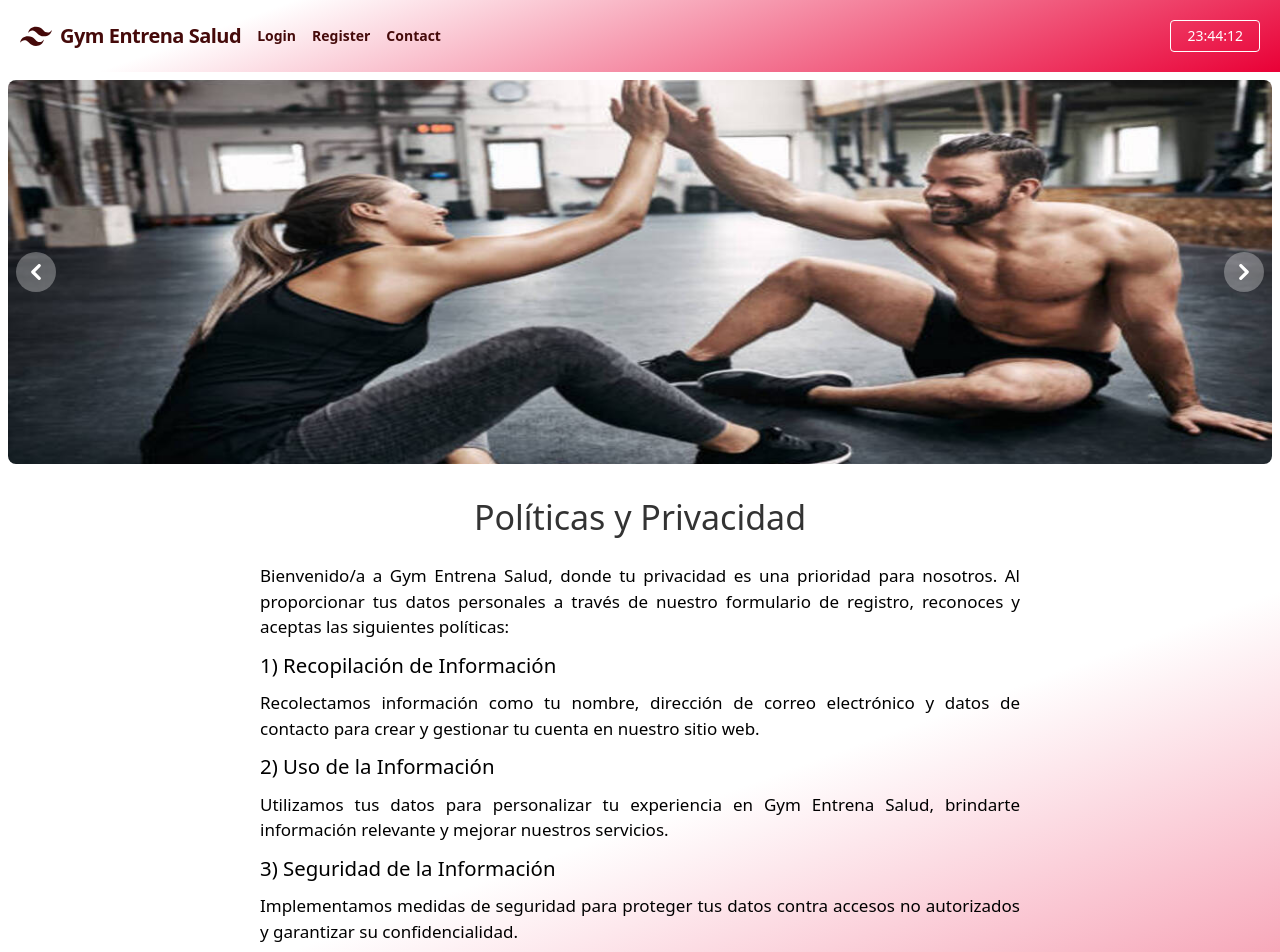
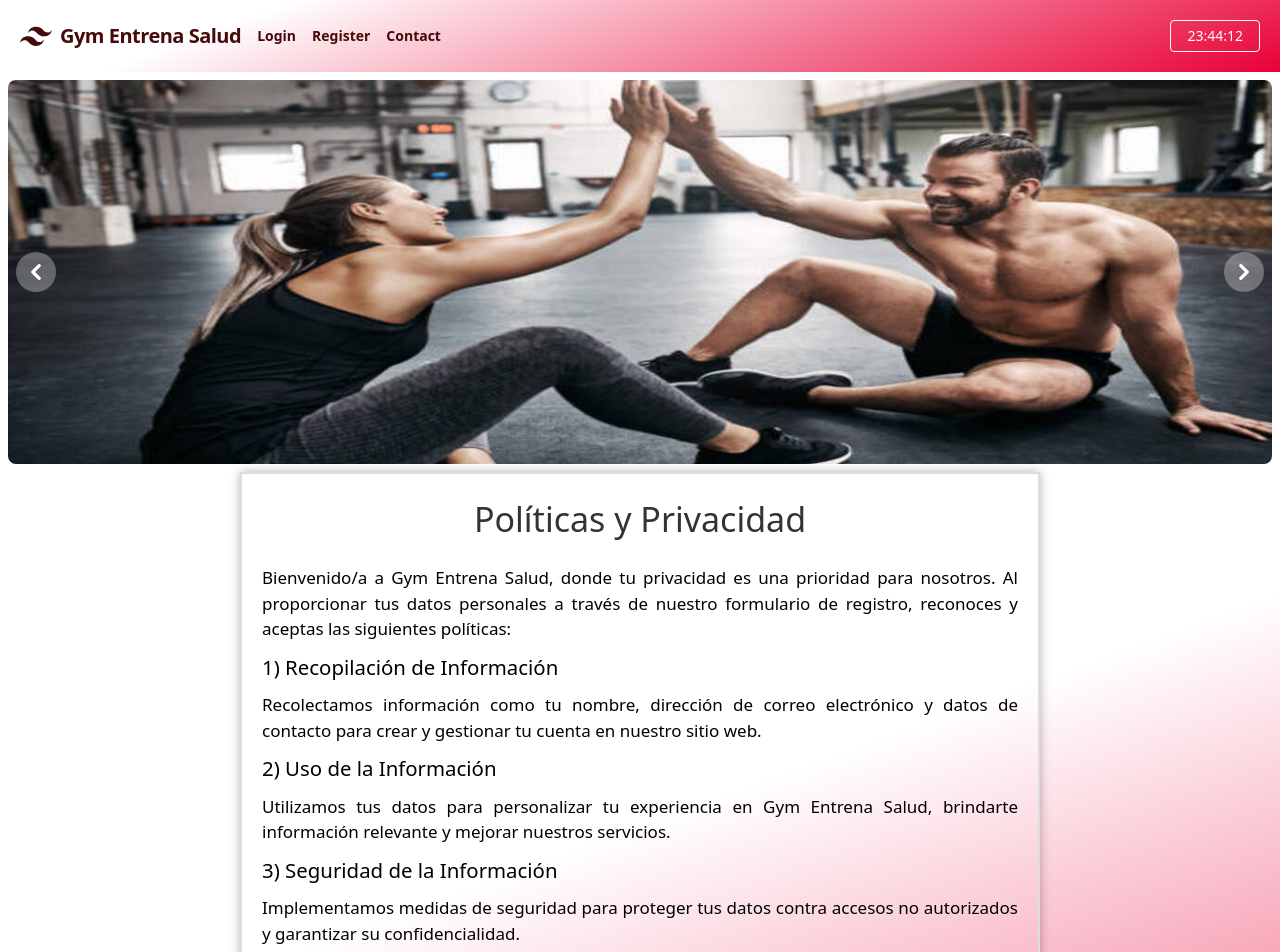
Before and after one commit to Aubar48/tpGrupo8Utn, a React (Vite) app: page /policiesPrivacy in a window 1280 px wide. Shown: the top 952 px of the page. Built offline with nearby package versions, Linux system fonts and the light colour scheme.

Commit message:
borde sombreado en documento políticas de privacidad

```diff
--- a/public/css/policiesPrivacy/PoliciesPrivacy.css
+++ b/public/css/policiesPrivacy/PoliciesPrivacy.css
@@ -3,6 +3,9 @@
     margin: auto;
     text-align: center;
     padding: 20px;
+    border: 2px solid #ddd;
+    box-shadow: 0 0 10px rgba(0, 0, 0, 0.3);
+
 }
 
 .policies-privacy-header {
--- a/src/components/PoliciesPrivacy/PoliciesPrivacy.jsx
+++ b/src/components/PoliciesPrivacy/PoliciesPrivacy.jsx
@@ -1,6 +1,7 @@
 import { Navbar } from "./../navbar/Navbar";
 import Carrousel from "./../carrousel/Carrousel";
 import { Footer } from "/src/components/footer/Footer.jsx";
+
 
 
 
```
